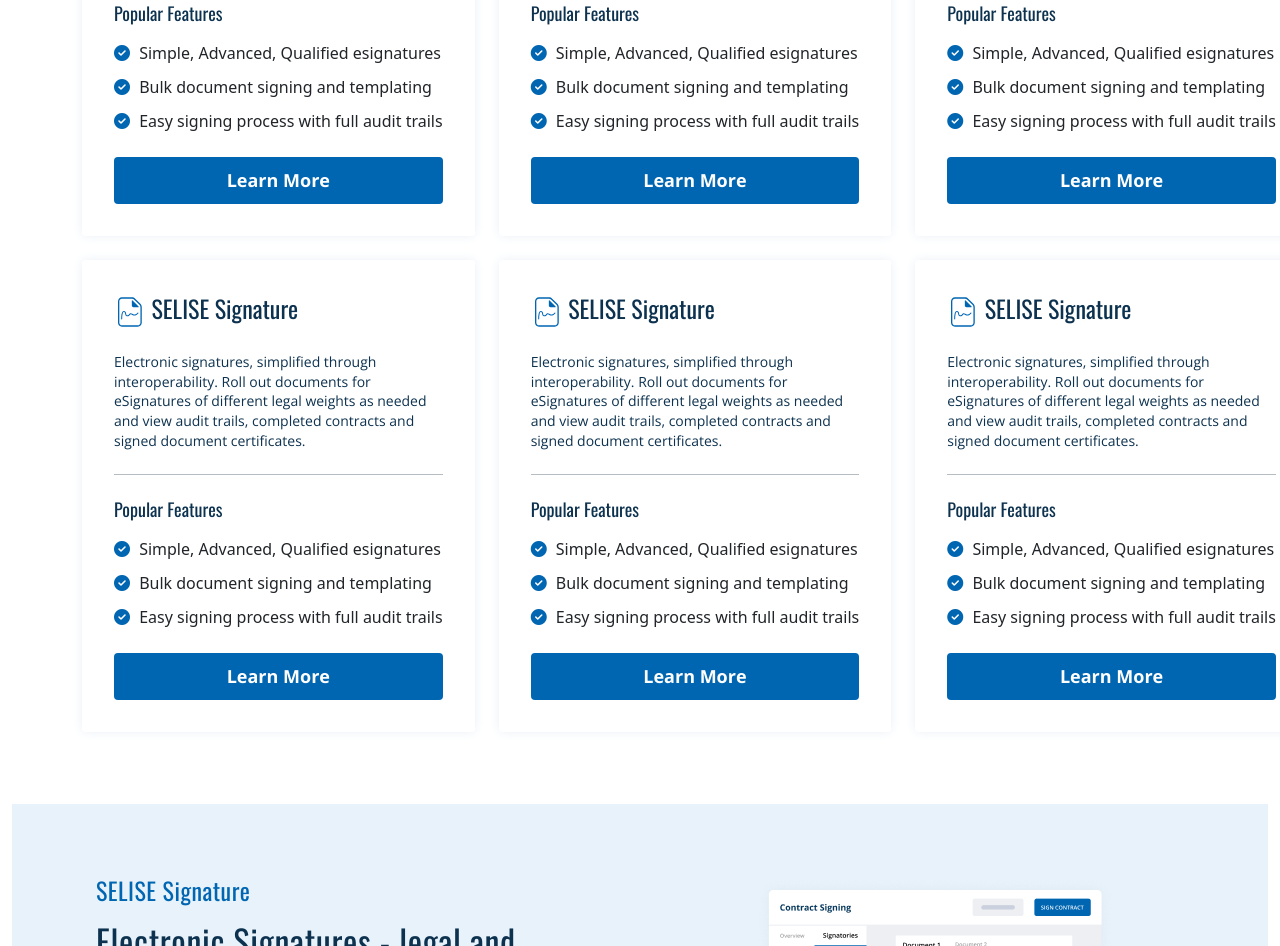
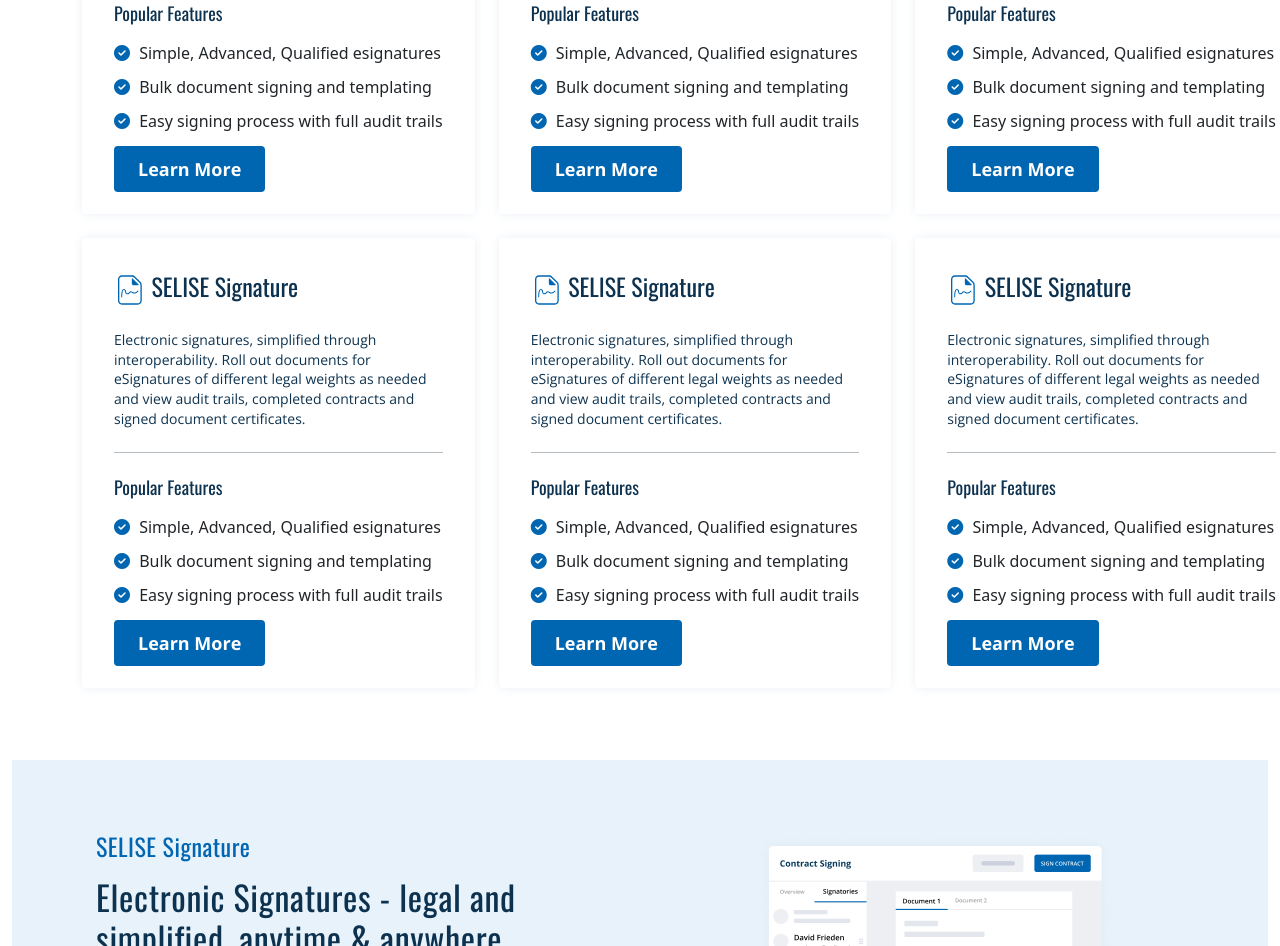
Before and after one commit to shamim0183/Selise-Assessment, a plain HTML site: page index.html in a window 1280 px wide. Shown: the part 986-1932 px from the top of the page. Drawn offline with nearby package versions, Linux system fonts and the light colour scheme.

Commit message:
simple changes

```diff
--- a/index.html
+++ b/index.html
@@ -169,7 +169,7 @@
                                         </li>
                                     </ul>
                                 </div>
-                                <div class="sign-up-bg-btn">Learn More</div>
+                                <a class="sign-up-bg-btn" href="">Learn More</a>
                             </div>
                         </div>
                         <div class="card-item">
@@ -203,7 +203,7 @@
                                         </li>
                                     </ul>
                                 </div>
-                                <div class="sign-up-bg-btn">Learn More</div>
+                                <a class="sign-up-bg-btn" href="">Learn More</a>
                             </div>
                         </div>
                         <div class="card-item">
@@ -237,7 +237,7 @@
                                         </li>
                                     </ul>
                                 </div>
-                                <div class="sign-up-bg-btn">Learn More</div>
+                                <a class="sign-up-bg-btn" href="">Learn More</a>
                             </div>
                         </div>
                         <div class="card-item">
@@ -271,7 +271,7 @@
                                         </li>
                                     </ul>
                                 </div>
-                                <div class="sign-up-bg-btn">Learn More</div>
+                                <a class="sign-up-bg-btn" href="">Learn More</a>
                             </div>
                         </div>
                         <div class="card-item">
@@ -305,7 +305,7 @@
                                         </li>
                                     </ul>
                                 </div>
-                                <div class="sign-up-bg-btn">Learn More</div>
+                                <a class="sign-up-bg-btn" href="">Learn More</a>
                             </div>
                         </div>
                         <div class="card-item">
@@ -339,7 +339,7 @@
                                         </li>
                                     </ul>
                                 </div>
-                                <div class="sign-up-bg-btn">Learn More</div>
+                                <a class="sign-up-bg-btn" href="">Learn More</a>
                             </div>
                         </div>
                     </div>
```
